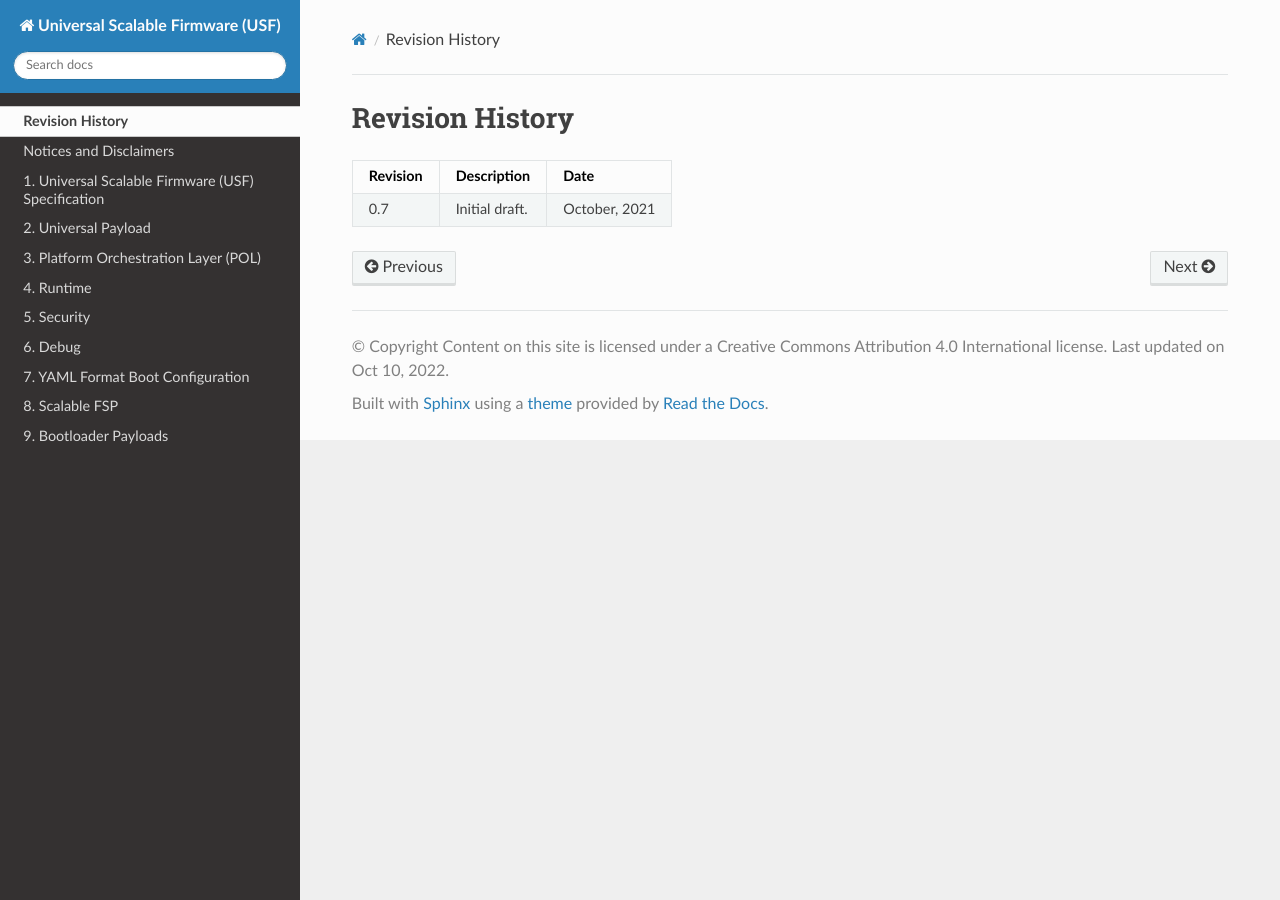
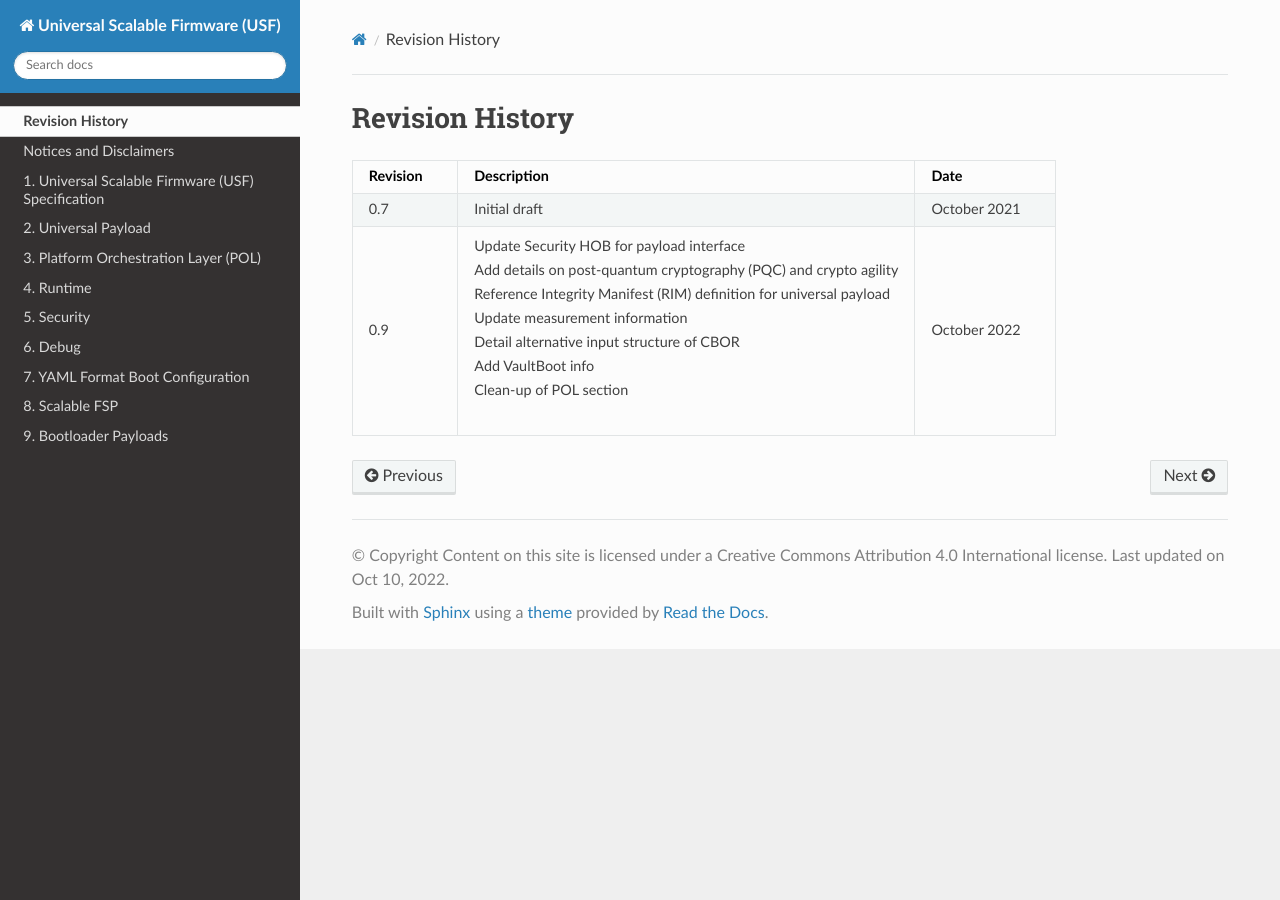
Before and after one commit to UniversalScalableFirmware/documentation, a Sphinx documentation site: the page built from source/revision_history.rst, in a window 1280 px wide. Built offline with Sphinx 7.4.7 and the Read the Docs theme 2.0.0, drawn with Linux system fonts in a browser that asks for light colours.

Commit message:
Updating revision history for version 0.9 Per info from V. Zimmer
Signed-off-by: kwshaw1 <kevin.w.shaw@intel.com>

```diff
--- a/source/revision_history.rst
+++ b/source/revision_history.rst
@@ -3,8 +3,27 @@
 Revision History
 ==================
 
-========  =================================================  ================
-Revision  Description                                        Date
-========  =================================================  ================
-0.7       Initial draft.                                     October, 2021
-========  =================================================  ================
+.. list-table::
+   :name: revision-history-table
+   :widths: 15 65 20
+   :header-rows: 1
+   :class: longtable
+
+   *
+     - Revision
+     - Description
+     - Date
+   *
+     - 0.7
+     - Initial draft
+     - October 2021
+   *
+     - 0.9
+     - | Update Security HOB for payload interface
+       | Add details on post-quantum cryptography (PQC) and crypto agility
+       | Reference Integrity Manifest (RIM) definition for universal payload
+       | Update measurement information
+       | Detail alternative input structure of CBOR
+       | Add VaultBoot info
+       | Clean-up of POL section
+     - October 2022
```
